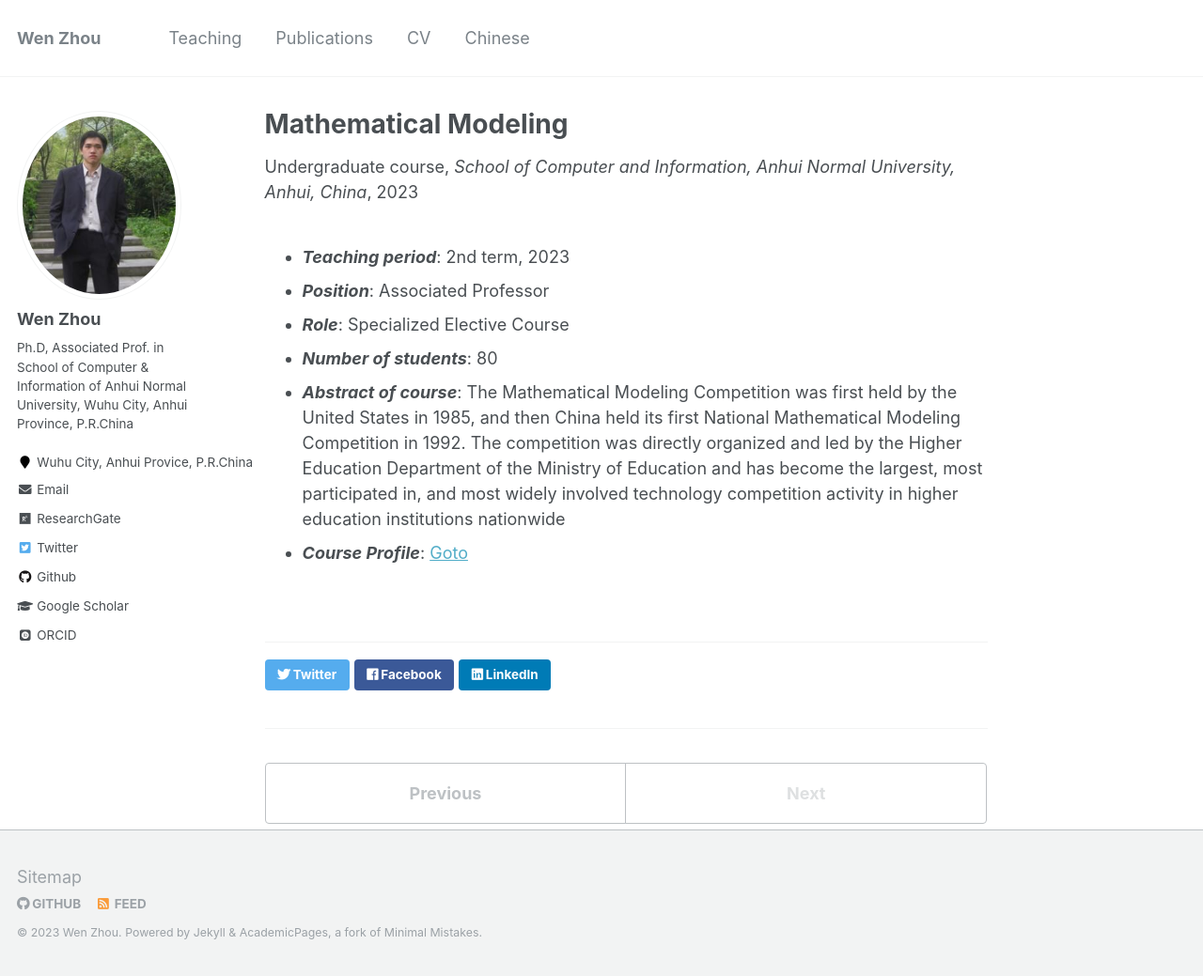
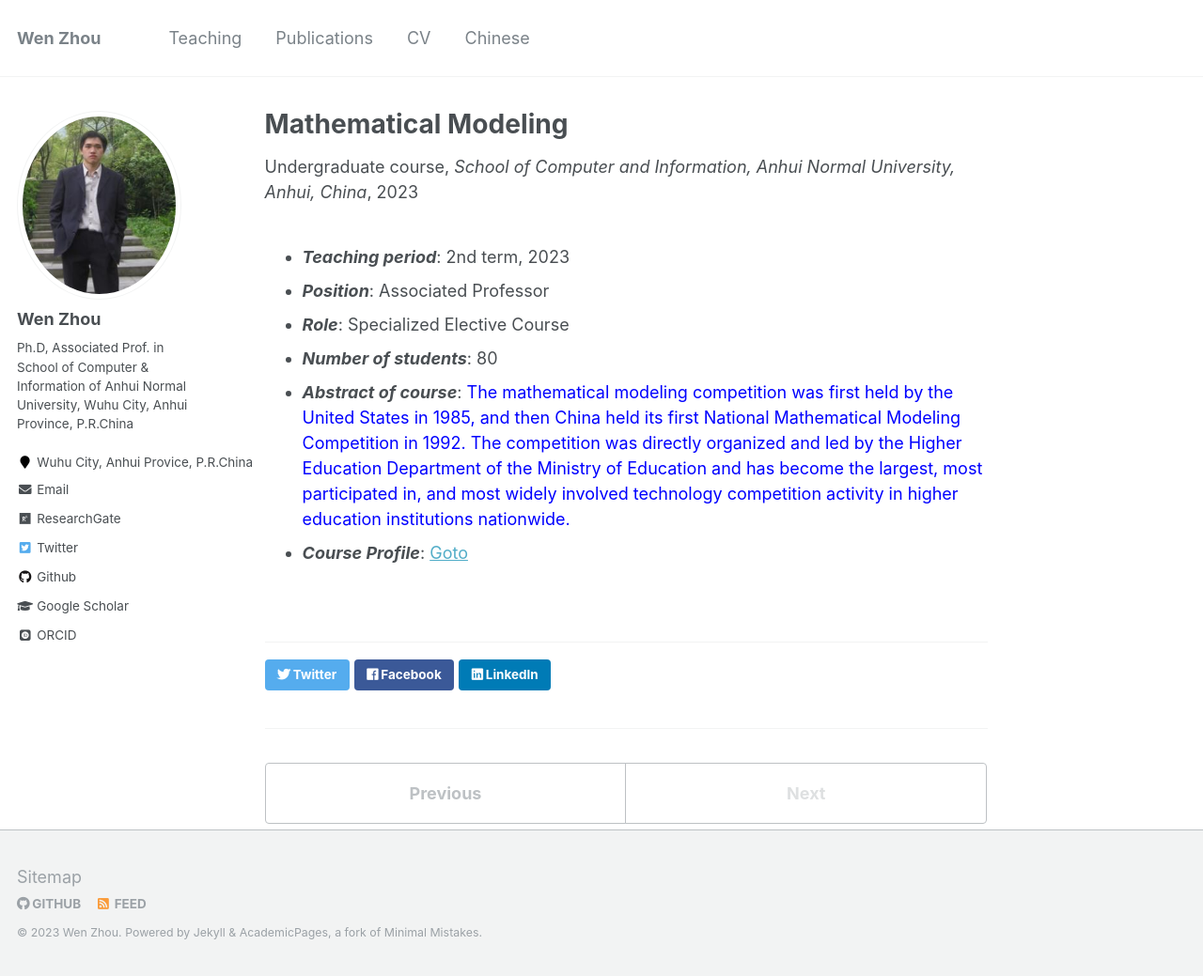
Before and after one commit to zhouwen327/zhouwen327.github.io, a Jekyll site: the page built from _teaching/2023-T2-MM.md, in a window 1280 px wide and 1039 px high. Shown: the whole window at 94% size. Built offline with Jekyll 4.4.1, drawn with Linux system fonts in a browser that asks for light colours; some web fonts are replaced.

Commit message:
Update 2023-T2-MM.md

```diff
--- a/_teaching/2023-T2-MM.md
+++ b/_teaching/2023-T2-MM.md
@@ -11,5 +11,5 @@
 * ___Position___: Associated Professor
 * ___Role___: Specialized Elective Course
 * ___Number of students___: 80
-* ___Abstract of course___: The Mathematical Modeling Competition was first held by the United States in 1985, and then China held its first National Mathematical Modeling Competition in 1992. The competition was directly organized and led by the Higher Education Department of the Ministry of Education and has become the largest, most participated in, and most widely involved technology competition activity in higher education institutions nationwide
+* ___Abstract of course___: <font color='blue'> The mathematical modeling competition was first held by the United States in 1985, and then China held its first National Mathematical Modeling Competition in 1992. The competition was directly organized and led by the Higher Education Department of the Ministry of Education and has become the largest, most participated in, and most widely involved technology competition activity in higher education institutions nationwide.</font>
 * ___Course Profile___: [Goto](http://ivr-ahnu.cn/lectures/modeling)
```
